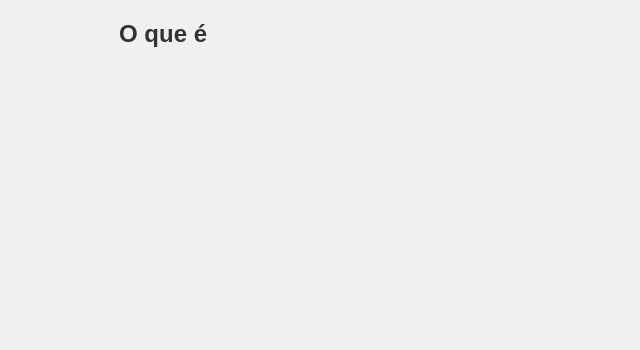
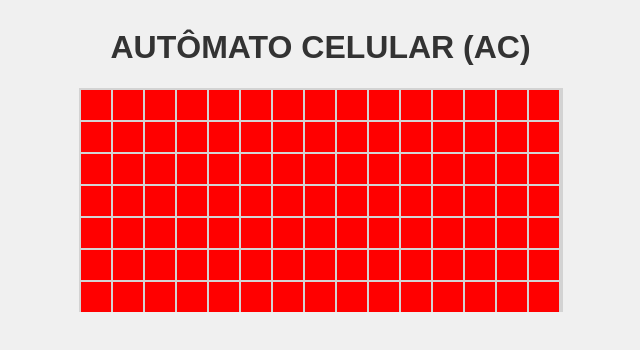
Before and after one commit to ElieloJr/AutomatoCelularWeb, a plain HTML site: page index.html in a window 1280 px wide. Shown: the whole page, without its empty margins (477-1117 px from the left). Drawn offline with Linux system fonts and the light colour scheme.

Commit message:
First struct grid

```diff
--- a/index.html
+++ b/index.html
@@ -1,5 +1,5 @@
 <!DOCTYPE html>
-<html lang="en">
+<html lang="pt-br">
 <head>
     <meta charset="UTF-8">
     <meta name="viewport" content="width=device-width, initial-scale=1.0">
@@ -9,8 +9,12 @@
     <title>Automato Celular</title>
 </head>
 <body>
-    <section class="Sobre">
-        <h1>O que é</h1>
+    <section class="about">
+        <h1>Autômato celular (AC)</h1>
     </section>
+    <div id="automato01">
+        <h1>Autômato celular (AC)</h1>
+        <div id="rectangle"></div>
+    </div>
 </body>
 </html>
--- a/script.js
+++ b/script.js
@@ -0,0 +1,14 @@
+document.addEventListener("DOMContentLoaded", function() {
+    console.log("Load the page")
+
+    var section = document.getElementById("rectangle");
+
+    for (var i = 0; i<=104; i++){
+        var div = document.createElement("div");
+    div.className = "SubDiv";
+    div.id = "SubDiv"
+    section.appendChild
+    section.appendChild(div)
+    }
+
+});
--- a/styles.css
+++ b/styles.css
@@ -1,10 +1,42 @@
 body {
     font-family: Arial, sans-serif;
     background-color: #f0f0f0;
+    display: flex;
+    justify-content: center;
+    align-items: center;
 }
 
 h1 {
     color: #333;
     text-align: center;
-    font-style: uppercase;
+    text-transform: uppercase;
 }
+
+.about {
+    visibility: hidden;
+}
+
+.automato01 {
+    background-color: red;
+}
+
+#rectangle {
+    background-color: blue;
+    width: 300rem;
+    height: 220px;
+
+    display: flex;
+    flex-wrap: wrap;
+    max-width: 30rem;
+    /* Defina o tamanho máximo aqui */
+    background-color: lightgray;
+    padding: 2px;
+    gap: 2px;
+}
+
+.SubDiv {
+    background-color: red;
+    width: 30px;
+    height: 30px;
+    margin: 0.00001rem;
+}
```
